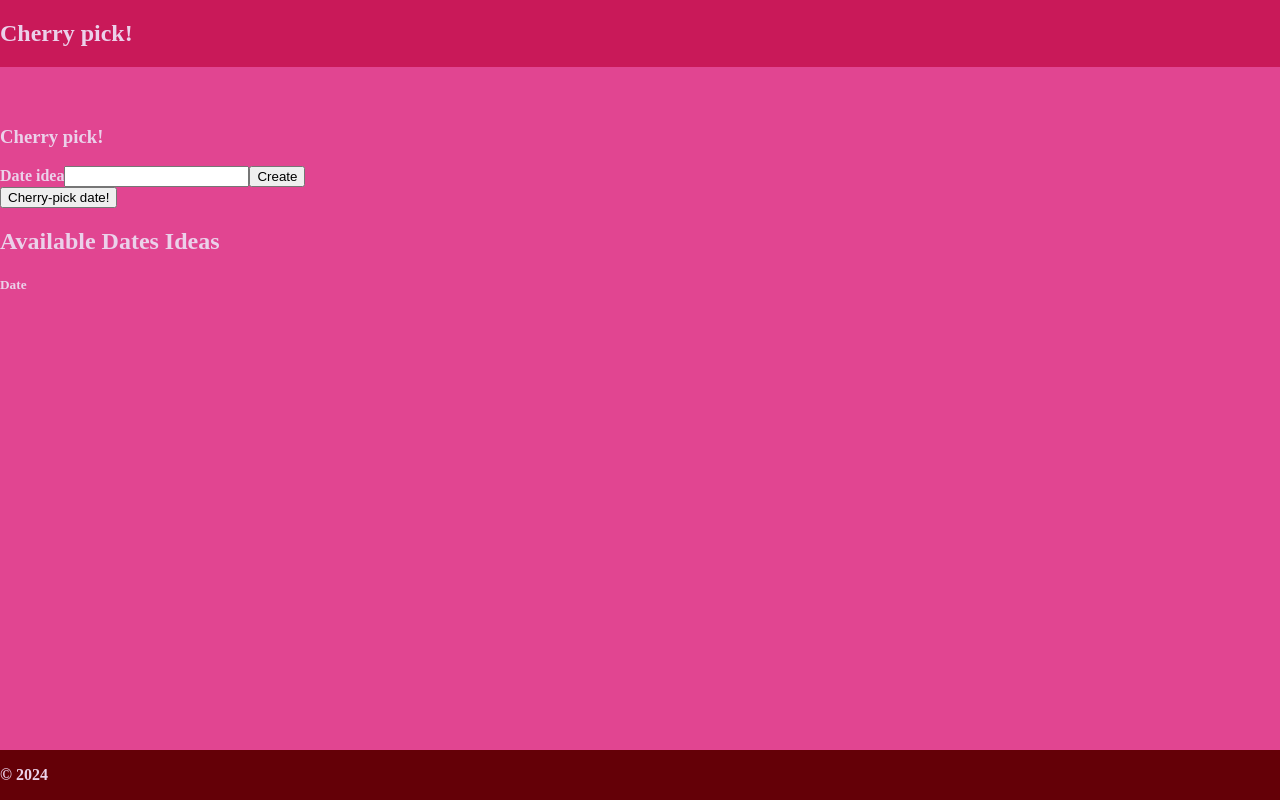
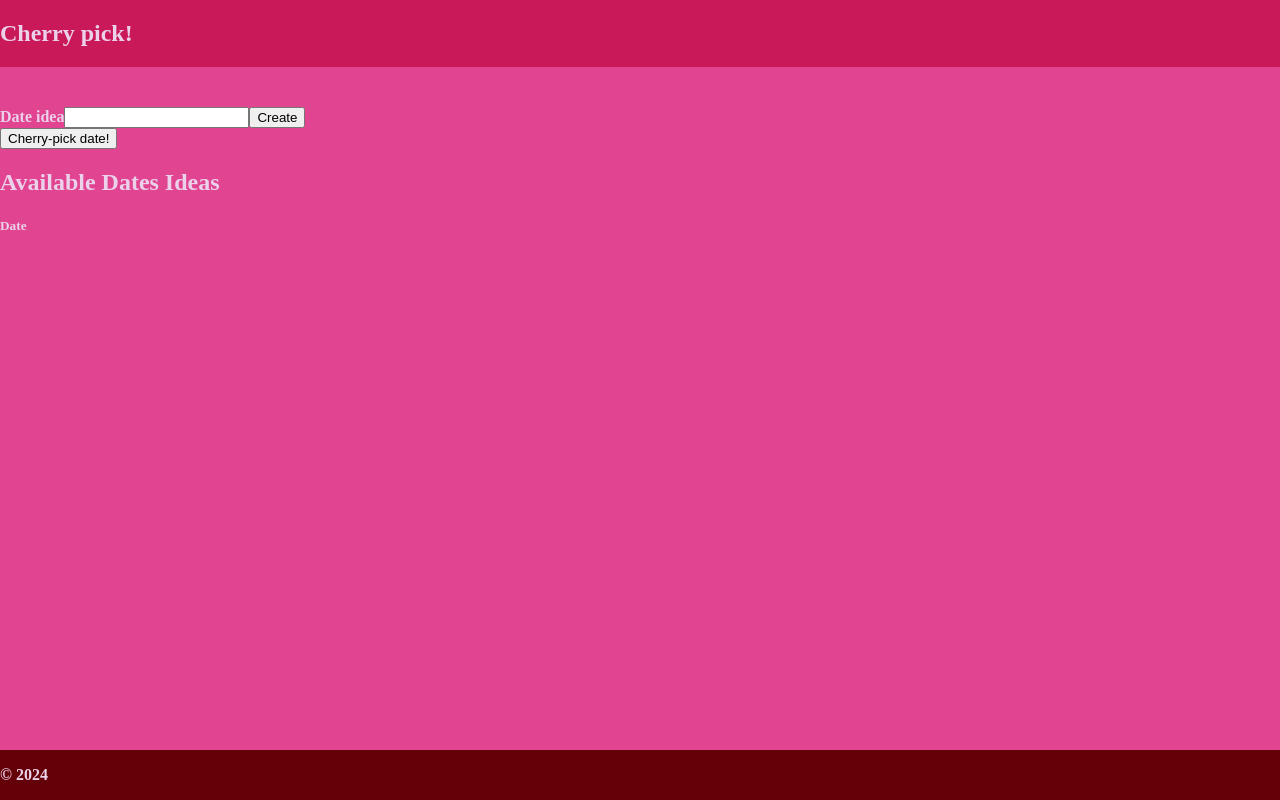
Before and after one commit to gmmonsalve/cherry-picker, an Angular app in the folder frontend/: page /dashboard in a window 1280 px wide. Built offline with nearby package versions, Linux system fonts and the light colour scheme; a web font is replaced by a local one.

Commit message:
Remove unnecessary h1 element from dashboard component

```diff
--- a/frontend/src/app/dashboard/dashboard/dashboard.component.html
+++ b/frontend/src/app/dashboard/dashboard/dashboard.component.html
@@ -1,4 +1,3 @@
-<h1>Cherry pick!</h1>
 <date-creator></date-creator>
 
 <section>
```
